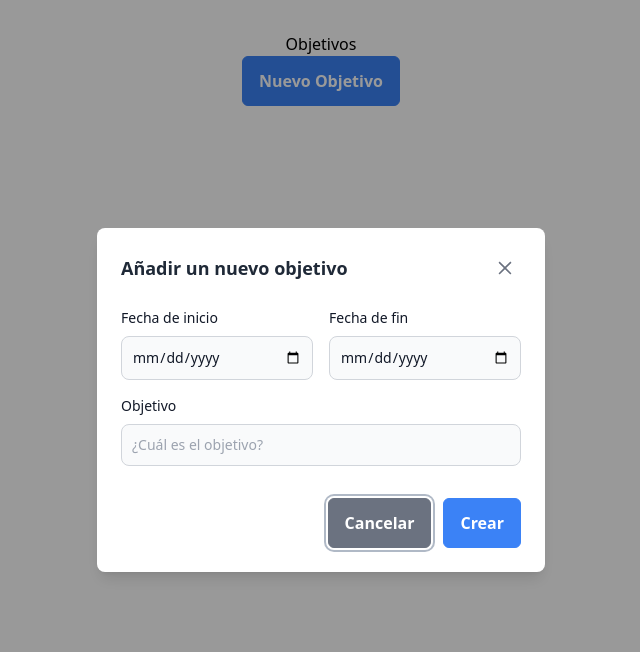
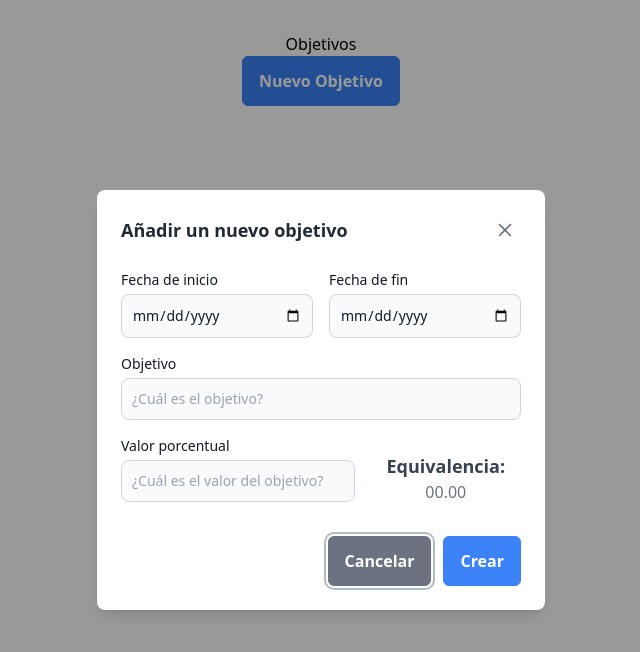
Before and after one commit to GyroElSurfista/frontend-evaluacion-de-proyectos, a React (Vite) app: page / in a window 1280 px wide. Both pictures are taken after a click on the button "Nuevo Objetivo". Shown: the top 652 px of the page, without its empty margins (319-959 px from the left). Built offline with nearby package versions, Linux system fonts and the light colour scheme.

Commit message:
Add value Percentage field in objective registration modal

```diff
--- a/package.json
+++ b/package.json
@@ -29,6 +29,7 @@
 		"eslint-plugin-react-hooks": "^5.1.0-rc.0",
 		"eslint-plugin-react-refresh": "^0.4.9",
 		"globals": "^15.9.0",
+		"husky": "^9.1.6",
 		"postcss": "^8.4.45",
 		"prettier": "3.3.3",
 		"tailwindcss": "^3.4.10",
--- a/src/pages/ObjectivePage/ObjectivePage.tsx
+++ b/src/pages/ObjectivePage/ObjectivePage.tsx
@@ -37,7 +37,7 @@ const ObjectivePage = () => {
 					<form>
 						<div className="grid grid-cols-2 gap-4">
 							<div className="">
-								<label htmlFor="iniDate" className="block mb-2 text-sm font-medium text-gray-900 dark:text-white">
+								<label htmlFor="iniDate" className="block mb-1 text-sm font-medium text-gray-900 dark:text-white">
 									Fecha de inicio
 								</label>
 								<input
@@ -48,7 +48,7 @@ const ObjectivePage = () => {
 								/>
 							</div>
 							<div className="col-2">
-								<label htmlFor="finDate" className="block mb-2 text-sm font-medium text-gray-900 dark:text-white">
+								<label htmlFor="finDate" className="block mb-1 text-sm font-medium text-gray-900 dark:text-white">
 									Fecha de fin
 								</label>
 								<input
@@ -60,16 +60,36 @@ const ObjectivePage = () => {
 							</div>
 						</div>
 						<div className="pt-4">
-							<label htmlFor="objective" className="block mb-2 text-sm font-medium text-gray-900 dark:text-white">
+							<label htmlFor="objective" className="block mb-1 text-sm font-medium text-gray-900 dark:text-white">
 								Objetivo
 							</label>
 							<input
 								type="text"
 								id="objective"
 								className="bg-gray-50 border border-gray-300 text-gray-900 text-sm rounded-lg focus:ring-blue-500 focus:border-blue-500 block w-full p-2.5 dark:bg-gray-700 dark:border-gray-600 dark:placeholder-gray-400 dark:text-white dark:focus:ring-blue-500 dark:focus:border-blue-500"
-								placeholder='¿Cuál es el objetivo?'
-                                required
+								placeholder="¿Cuál es el objetivo?"
+								required
 							/>
+						</div>
+						<div className="pt-4">
+							<div className="grid grid-cols-5 gap-4">
+								<div className='col-span-3'>
+									<label htmlFor="valueP" className="block mb-1 text-sm font-medium text-gray-900 dark:text-white">
+										Valor porcentual
+									</label>
+									<input
+										type="text"
+										id="valueP"
+										className="bg-gray-50 border border-gray-300 text-gray-900 text-sm rounded-lg focus:ring-blue-500 focus:border-blue-500 block w-full p-2.5 dark:bg-gray-700 dark:border-gray-600 dark:placeholder-gray-400 dark:text-white dark:focus:ring-blue-500 dark:focus:border-blue-500"
+										placeholder="¿Cuál es el valor del objetivo?"
+										required
+									/>
+								</div>
+								<div className="text-center pt-4 col-span-2">
+									<p className='text-lg font-semibold'>Equivalencia:</p>
+									<p className='text-gray-500'>00.00</p>
+								</div>
+							</div>
 						</div>
 					</form>
 				</Dialog>
```
Also changed, not shown: 1 other file (tests, documents, lock files or other folders).
